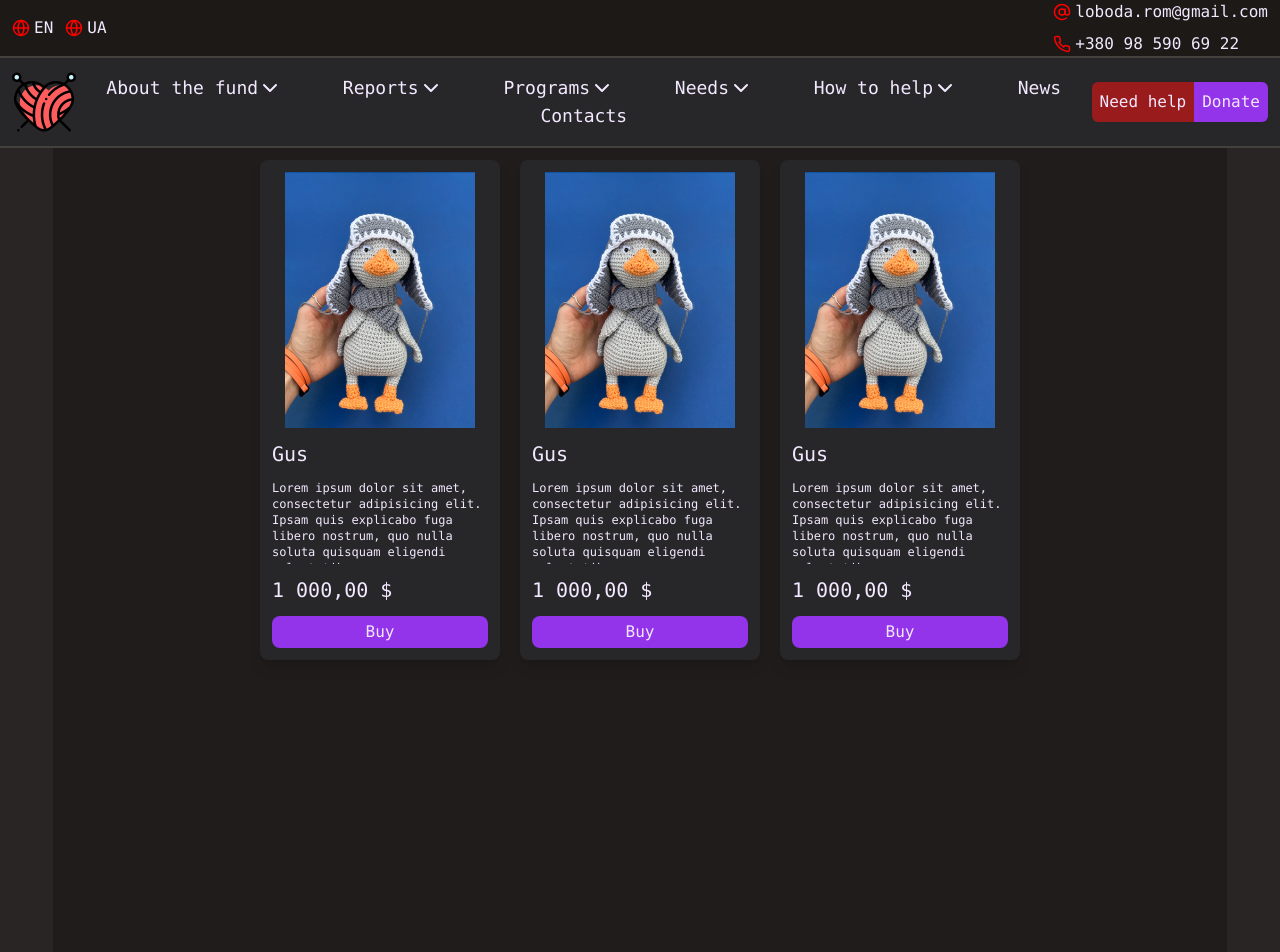
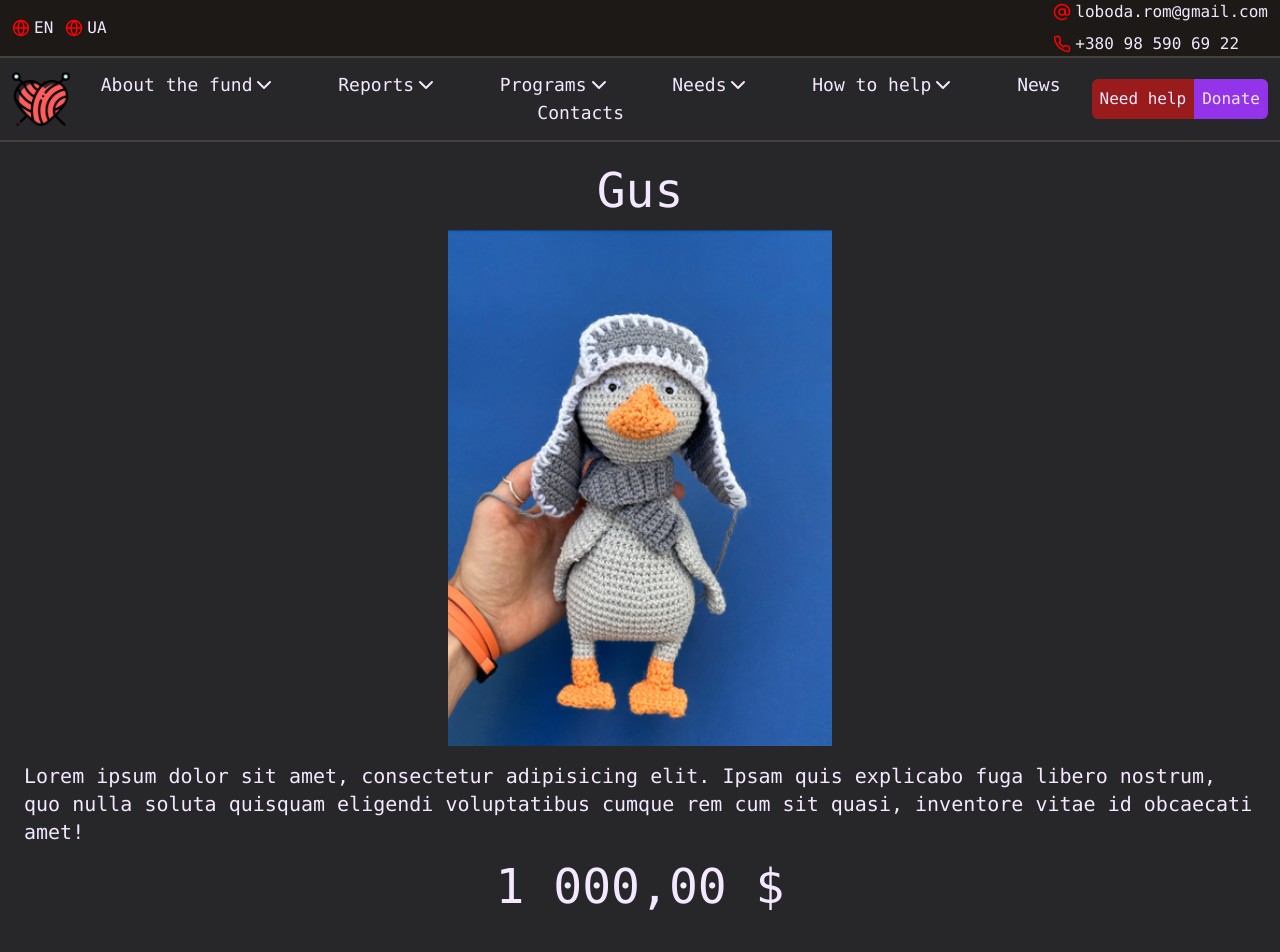
Before and after one commit to RomanEvgenovichLoboda/vite-react-tailwind, a React (Vite) app: page /detail/1 in a window 1280 px wide. Shown: the top 952 px of the page. Built offline with nearby package versions, Linux system fonts and the light colour scheme.

Commit message:
add routing and detail

```diff
--- a/package.json
+++ b/package.json
@@ -12,7 +12,8 @@
   "dependencies": {
     "lucide-react": "^0.439.0",
     "react": "^18.3.1",
-    "react-dom": "^18.3.1"
+    "react-dom": "^18.3.1",
+    "react-router-dom": "^6.26.2"
   },
   "devDependencies": {
     "@eslint/js": "^9.9.0",
--- a/src/component/appComponent/App.tsx
+++ b/src/component/appComponent/App.tsx
@@ -1,40 +1,19 @@
 import style from './style.module.css'
 import Card from '../cardComponent/card'
+import { products } from '../../service/data'
 
 function App() {
 
   return (
-		// <div className={style.container}></div>
 		<div className={style.main}>
 			<div className={style.container}>
-				<Card></Card>
-				<Card></Card>
-				<Card></Card>
+				{products.map(product=>(
+					<Card key={product.id} {...product}/>
+				))}
+
 			</div>
 		</div>
-		// <>
-		// 	<div>
-		// 		<a href='https://vitejs.dev' target='_blank'>
-		// 			<img src={viteLogo} className={style.logo} alt='Vite logo' />
-		// 		</a>
-		// 		<a href='https://react.dev' target='_blank'>
-		// 			<img src={reactLogo} className='logo react' alt='React logo' />
-		// 		</a>
-		// 	</div>
-		// 	<h1>Vite + React</h1>
-		// 	<div className='card'>
-		// 		<button onClick={() => setCount(count => count + 1)}>
-		// 			count is {count}
-		// 		</button>
-		// 		<p>
-		// 			Edit <code>src/App.tsx</code> and save to test HMR
-		// 		</p>
-		// 	</div>
-		// 	<p className='read-the-docs'>
-		// 		Click on the Vite and React logos to learn more
-		// 	</p>
-		// 	{/* <h1 className='text-3xl font-bold underline'>Hello world!</h1> */}
-		// </>
+
 	)
 }
 
--- a/src/component/cardComponent/card.tsx
+++ b/src/component/cardComponent/card.tsx
@@ -1,31 +1,24 @@
 import style from './style.module.css'
+import { IProduct } from '../../service/interface'
+import { Link } from 'react-router-dom'
 
-function Card(){
+function Card(product:IProduct){
     return (
 			<div className={style.main}>
-				<img className='h-64' src='../../../public/images/gus.png'></img>
-				<div>Gus</div>
-				<div
-					className={style.description}
-					title='
-                Lorem ipsum dolor sit amet, consectetur adipisicing elit. Ipsam quis
-					explicabo fuga libero nostrum, quo nulla soluta quisquam eligendi
-					voluptatibus cumque rem cum sit quasi, inventore vitae id obcaecati
-					amet!
-                '
-				>
-					Lorem ipsum dolor sit amet, consectetur adipisicing elit. Ipsam quis
-					explicabo fuga libero nostrum, quo nulla soluta quisquam eligendi
-					voluptatibus cumque rem cum sit quasi, inventore vitae id obcaecati
-					amet!
+				<img className='h-64' src={product.image} alt=''></img>
+				<div>{product.name}</div>
+				<div className={style.description} title={product.description}>
+					{product.description}
 				</div>
 				<div>
 					{new Intl.NumberFormat('ru-RU', {
 						style: 'currency',
 						currency: 'USD',
-					}).format(+'1000')}
+					}).format(+product.price)}
 				</div>
-				<button>Buy</button>
+				<Link className={style.link} to={`/detail/${product.id}`}>
+					Detail
+				</Link>
 			</div>
 		)
 }
--- a/src/component/cardComponent/style.module.css
+++ b/src/component/cardComponent/style.module.css
@@ -10,10 +10,10 @@
         @apply w-full text-left text-xl
     }
     .description{
-        @apply  w-full overflow-hidden text-xs;
+        @apply  w-full h-64 overflow-hidden text-xs;
     }
-    button{
-        @apply bg-purple-600 py-1 rounded-lg border-solid w-full
+    .link{
+        @apply bg-purple-600 py-1 rounded-lg border-solid w-full text-center
          hover:bg-purple-500 hover:text-purple-900 transition-colors duration-150 delay-150
     }
 }
--- /dev/null
+++ b/src/component/detailComponent/detail.tsx
@@ -0,0 +1,38 @@
+import { useEffect, useState } from "react"
+import { useParams } from "react-router-dom"
+import { getProductById} from "../../service/data"
+import { IProduct } from "../../service/interface"
+import style from './style.module.css'
+
+
+function Detail(){
+    const { id } = useParams()
+    const [product, setProduct] = useState<IProduct>()
+    useEffect(()=>{
+        if(!id) return
+        setProduct(getProductById(id))
+    },[id])
+// console.log(products.find(e => e.id.toString() == id))
+    return product?.name ? (
+			<div className={style.main}>
+				<h1>{product.name}</h1>
+				<img src={`../../../public/${product.image}`}/>
+				<h2>{product.description}</h2>
+				<h1>
+					{new Intl.NumberFormat('ru-RU', {
+						style: 'currency',
+						currency: 'USD',
+					}).format(+product.price)}
+				</h1>
+			</div>
+		) : (
+			<div
+				className=' flex items-center justify-center text-6xl text-red-700'
+				style={{ minHeight: '1000px' }}
+			>
+				Product Not Found !
+			</div>
+		)
+
+}
+export default Detail
--- /dev/null
+++ b/src/component/detailComponent/style.module.css
@@ -0,0 +1,17 @@
+@tailwind base;
+@tailwind components;
+@tailwind utilities;
+
+.main{
+    @apply w-full flex flex-col items-center justify-start gap-4 p-6;
+    min-height: 1000px;
+    img{
+        @apply w-96
+    }
+    h1{
+        @apply text-5xl
+    }
+    h2{
+        @apply text-xl
+    }
+}
--- a/src/component/stickyPanel/stickyPanel.tsx
+++ b/src/component/stickyPanel/stickyPanel.tsx
@@ -13,7 +13,10 @@ const openMenu = (e: MouseEvent<SVGSVGElement>) => {
 function StickyPanel(){
     return (
 			<div className={style.main}>
-				<img src='../../../public/images/logo.png'></img>
+				<a href='/'>
+					<img src='../../../public/images/logo.png'></img>
+				</a>
+
 				<Menu />
 				<SmallMenu />
 				<AlignJustify
--- a/src/main.tsx
+++ b/src/main.tsx
@@ -3,14 +3,16 @@ import { createRoot } from 'react-dom/client'
 import Header from './component/headerComponent/header.tsx'
 import StickyPanel from './component/stickyPanel/stickyPanel.tsx'
 import App from './component/appComponent/App.tsx'
+
 import Footer from './component/footerComponent/footer.tsx'
 import './index.css'
+import Router from './ui/Router.tsx'
 
 createRoot(document.getElementById('root')!).render(
   <StrictMode>
     <Header />
     <StickyPanel/>
-    <App />
+    <Router />
     <Footer/>
   </StrictMode>,
 )
--- /dev/null
+++ b/src/service/data.ts
@@ -0,0 +1,31 @@
+import { IProduct } from "./interface"
+
+export const products: IProduct[] = [
+	{
+		id: 1,
+		image: 'images/gus.png',
+		name: 'Gus',
+		description:
+			'Lorem ipsum dolor sit amet, consectetur adipisicing elit. Ipsam quis explicabo fuga libero nostrum, quo nulla soluta quisquam eligendi voluptatibus cumque rem cum sit quasi, inventore vitae id obcaecati amet!',
+		price: 1000,
+	},
+	{
+		id: 2,
+		image: 'images/gus.png',
+		name: 'Gus2',
+		description:
+			'Lorem ipsum dolor sit amet, consectetur adipisicing elit. Ipsam quis explicabo fuga libero nostrum, quo nulla soluta quisquam eligendi voluptatibus cumque rem cum sit quasi, inventore vitae id obcaecati amet!',
+		price: 1500,
+	},
+	{
+		id: 3,
+		image: 'images/gus.png',
+		name: 'Gus3',
+		description:
+			'Lorem ipsum dolor sit amet, consectetur adipisicing elit. Ipsam quis explicabo fuga libero nostrum, quo nulla soluta quisquam eligendi voluptatibus cumque rem cum sit quasi, inventore vitae id obcaecati amet!',
+		price: 2000,
+	}
+]
+export function getProductById(id:string):IProduct|undefined{
+    return products.find(e => e.id.toString() == id)
+}
--- /dev/null
+++ b/src/service/interface.ts
@@ -0,0 +1,7 @@
+export interface IProduct{
+    id:number
+    image:string
+    name:string
+    description:string
+    price:number
+}
--- /dev/null
+++ b/src/ui/Router.tsx
@@ -0,0 +1,15 @@
+import{BrowserRouter,Routes,Route} from 'react-router-dom'
+import App from '../component/appComponent/App'
+import Detail from '../component/detailComponent/detail'
+function Router(){
+    return (
+        <BrowserRouter>
+            <Routes>
+                <Route element={<App />} path='/' />
+                <Route element={<Detail />} path='/detail/:id' />
+                <Route element={<div className=' flex items-center justify-center text-6xl text-red-700' style={{minHeight:'1000px'}}>Not Found !</div>} path='*' />
+            </Routes>
+        </BrowserRouter>
+    )
+}
+export default Router
```
Also changed, not shown: src/component/appComponent/style.module.css (+0 -51 lines), 1 other file (tests, documents, lock files or other folders).
